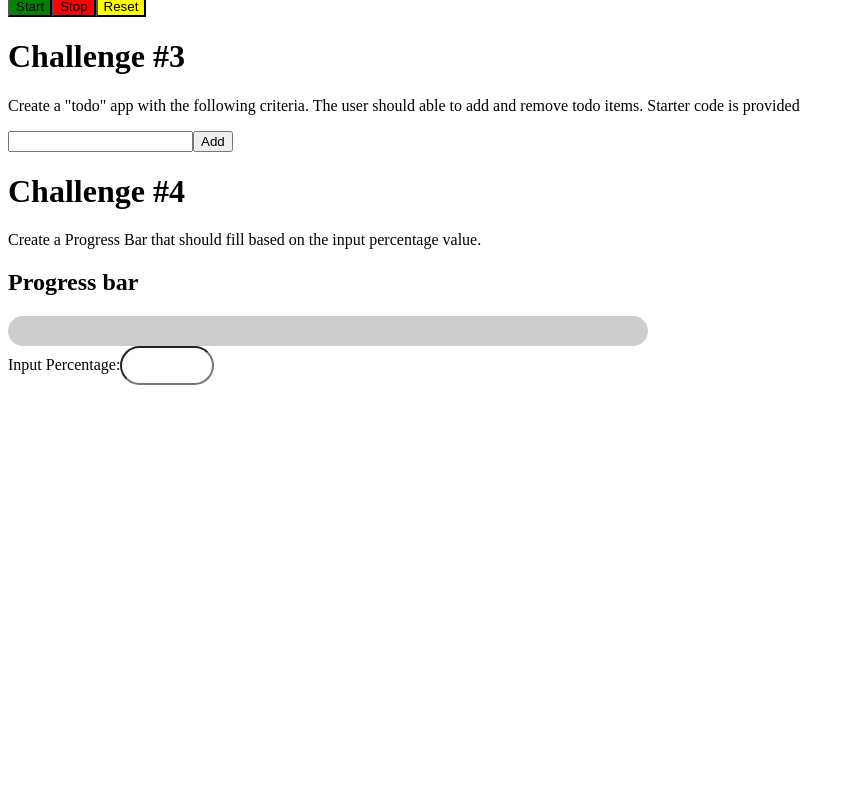
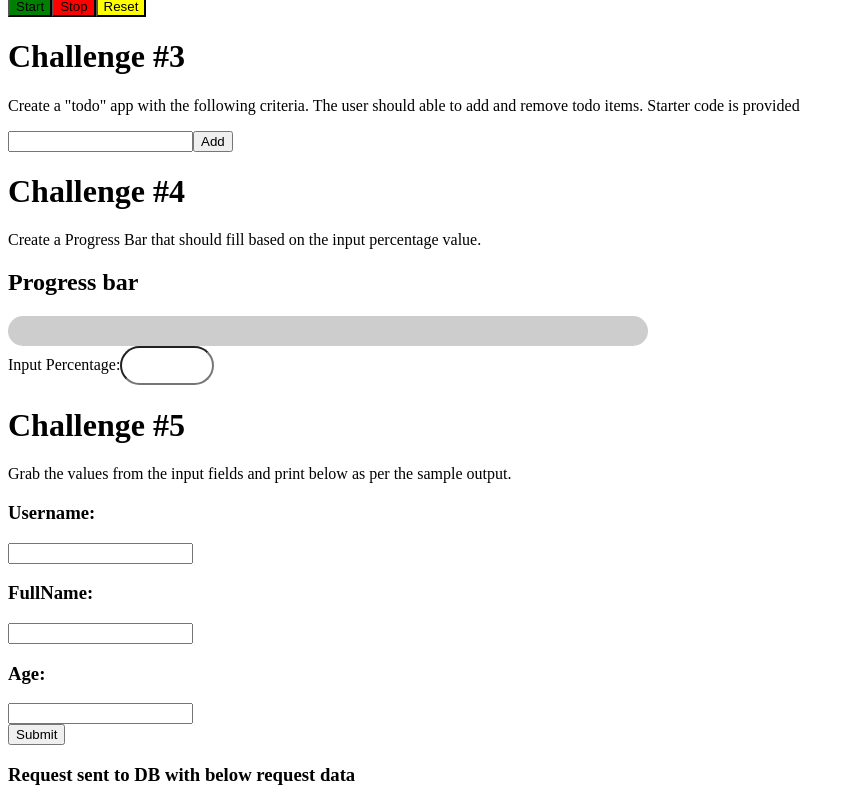
Before and after one commit to patriceandrea/learn-react, a React (Create React App) app in the folder my-app/: page / in a window 1280 px wide. Shown: the part 335-1140 px from the top of the page, without its empty margins (0-854 px from the left). Before the commit the page ends 800 px from the top, so only its background shows below. Built offline with nearby package versions, Linux system fonts and the light colour scheme.

Commit message:
completes challenge #4

```diff
--- a/my-app/src/App.js
+++ b/my-app/src/App.js
@@ -2,6 +2,7 @@ import './App.css';
 import ProgressBar from './components/ProgressBar';
 import ShowHideTitle from './components/ShowHideTitle';
 import StopwatchTimer from './components/StopwatchTimer';
+import SubmitFormData from './components/SubmitFormData';
 import ToDoList from './components/ToDoList';
 
 function App() {
@@ -11,6 +12,7 @@ function App() {
       <StopwatchTimer />
       <ToDoList />
       <ProgressBar />
+      <SubmitFormData/>
     </div>
   );
 }
--- /dev/null
+++ b/my-app/src/components/SubmitFormData.js
@@ -0,0 +1,73 @@
+import React, { useState } from 'react'
+
+//add state to username, fullname, age
+// have onchange function to each state where the state get change through e.target.value
+//onSubmit function where the data gets added into a list that is a state
+//make the form with input and button tag
+//show the display
+
+const SubmitFormData = () => {
+    const [username, setUsername] = useState("");
+    const [fullname, setFullname] = useState("");
+    const [age, setAge] = useState("");
+    const [dataList, setDataList] = useState([])
+
+
+
+const handleUsername = (e)=>{
+setUsername(e.target.value);
+};
+
+const handleFullName = (e)=>{
+    setFullname(e.target.value);
+};
+
+const handleAge = (e)=>{
+setAge(e.target.value);
+};
+
+const handleSubmit = (e)=>{
+e.preventDefault();
+setDataList([
+    ...dataList,
+{
+username:username,
+fullname: fullname,
+age:age
+}])
+setUsername("");
+setFullname("");
+setAge("");
+}
+
+  return (
+ <>
+ <h1>Challenge #5</h1>
+ <p>Grab the values from the input fields and print below as per the sample output.</p>
+<div>
+    <form onSubmit={handleSubmit}>
+        <div>
+    <h3>Username:</h3>
+<input value={username} onChange={handleUsername} />
+<h3>FullName:</h3>
+<input value={fullname} onChange={handleFullName}/>
+<h3>Age:</h3>
+<input value={age} onChange={handleAge}/>
+</div>
+<button type='submit'>Submit</button>
+</form>
+<h3>Request sent to DB with below request data</h3>
+{dataList.map((data, index)=>(
+    <ul key={index}>
+    <li>Username: {data.username}</li>
+    <li>FullName:{data.fullname}</li>
+    <li>Age:{data.age}</li>
+</ul>
+))}
+
+</div>
+ </>
+  )
+}
+
+export default SubmitFormData;
```
